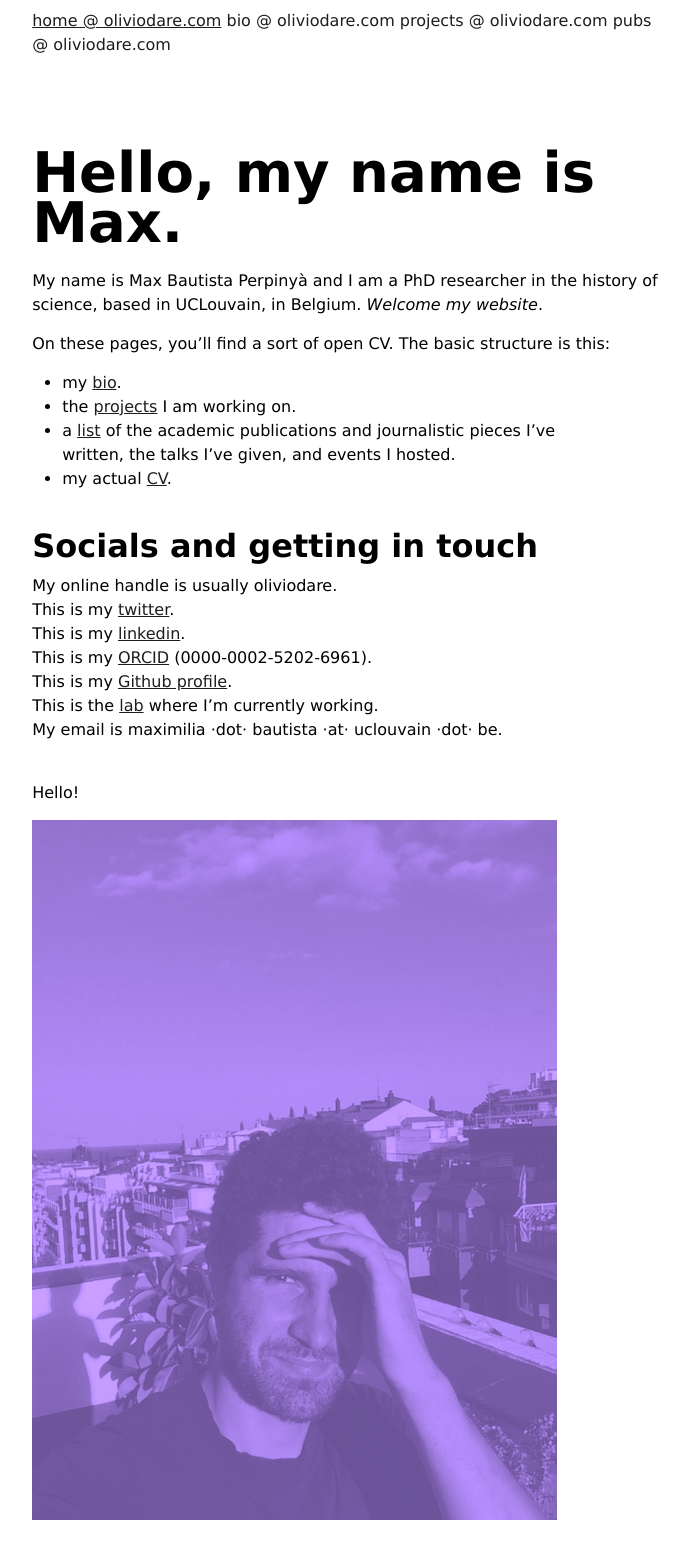
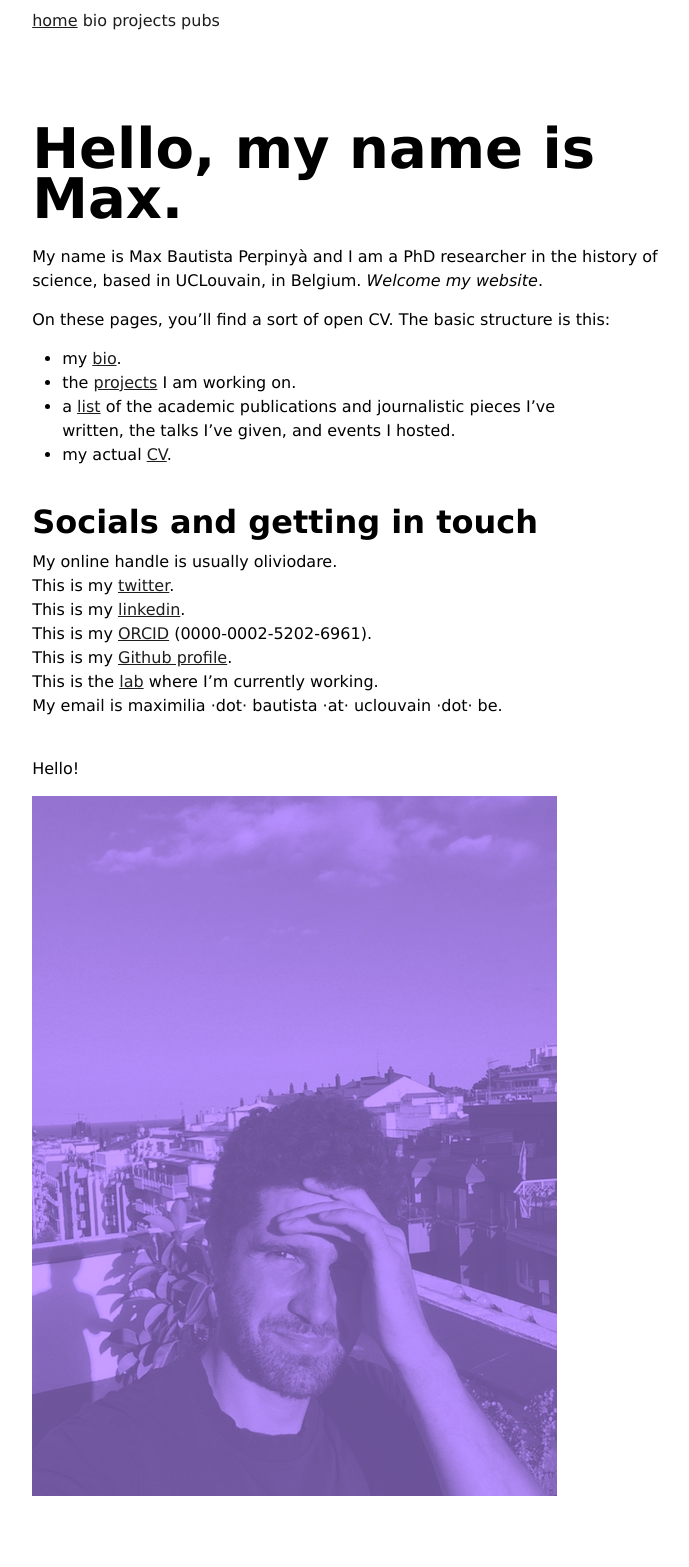
Before and after one commit to oliviodare/oliviodare.com, a Jekyll site: the page built from index.md, in a window 1280 px wide. Shown: the whole page, without its empty margins (19-708 px from the left). Built offline with Jekyll 4.4.1, drawn with Linux system fonts in a browser that asks for light colours; after the commit the page ends 1543 px from its top, so only the background shows below that.

Commit message:
Update navigation.yml

```diff
--- a/_data/navigation.yml
+++ b/_data/navigation.yml
@@ -1,8 +1,8 @@
-- name: home @ oliviodare.com
+- name: home
   link: /
-- name: bio @ oliviodare.com
+- name: bio
   link: /bio.html
-- name: projects @ oliviodare.com
+- name: projects
   link: /projects.html
-- name: pubs @ oliviodare.com
+- name: pubs
   link: /pubs.html
```
